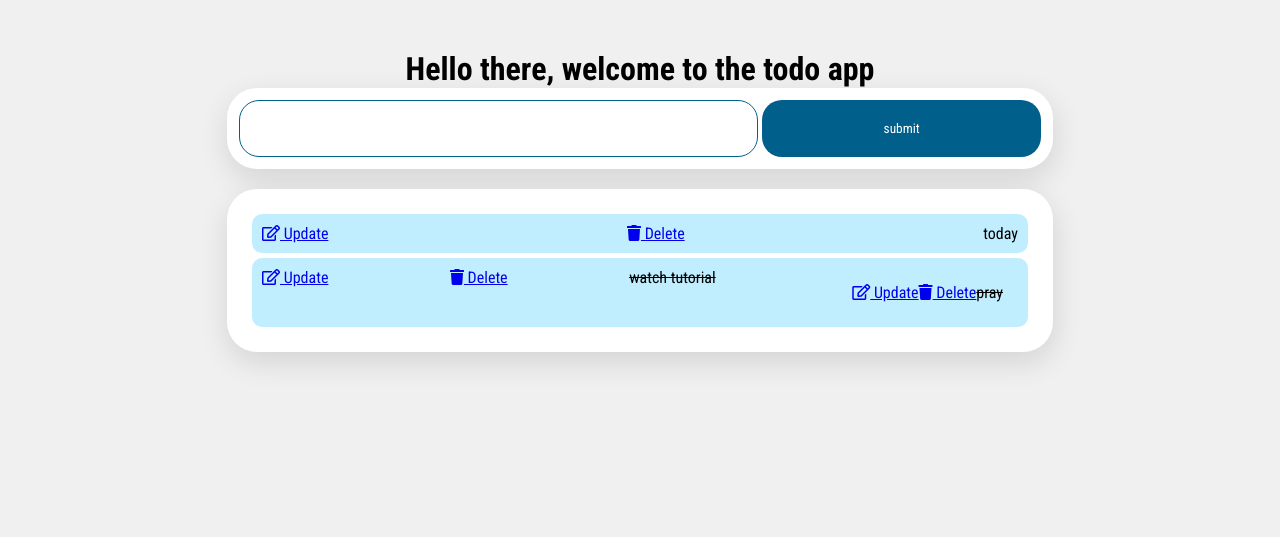
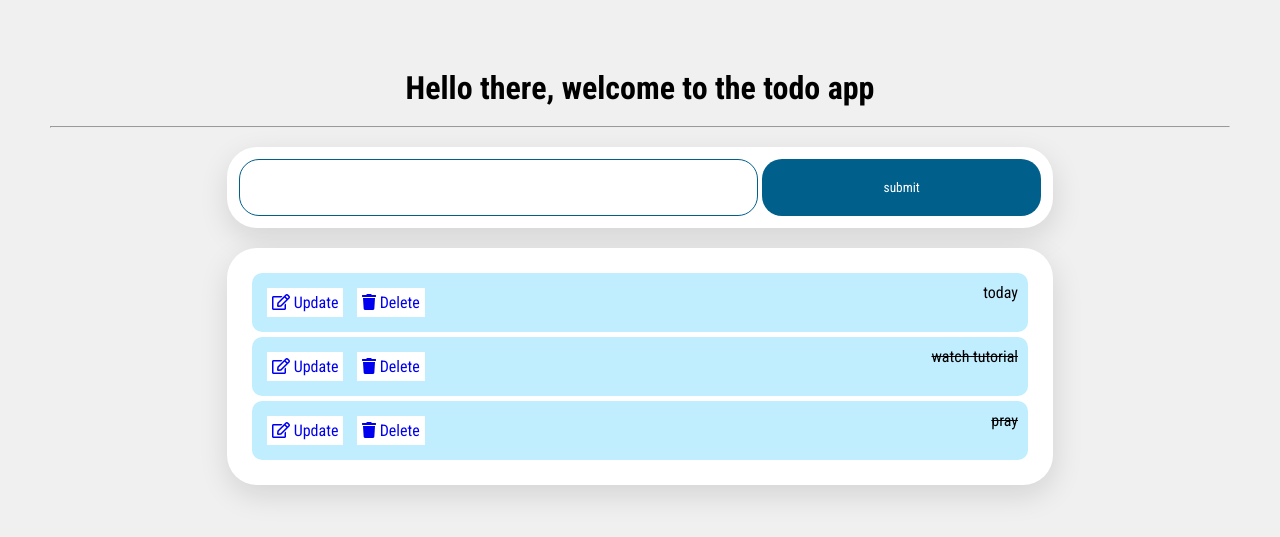
Before and after one commit to funsojoba/django_todo_app, a Django app: page / in a window 1280 px wide. Shown: the top 537 px of the page. Run offline with Django 3.2, Linux system fonts and the light colour scheme; data comes from the database, SQL or seed files in the repository; both versions use the stored data as it was after the commit.

Commit message:
finished up on template rendering

```diff
--- a/todoapp/static/todoapp/style.css
+++ b/todoapp/static/todoapp/style.css
@@ -83,6 +83,14 @@ h1 {
           justify-content: space-between;
 }
 
+.work .todo a {
+  padding: 5px;
+  display: inline-block;
+  background: #fff;
+  margin: 5px;
+  text-decoration: none;
+}
+
 @media only screen and (max-width: 600px) {
   .work, .forms {
     width: 100%;
--- a/todoapp/static/todoapp/style.scss
+++ b/todoapp/static/todoapp/style.scss
@@ -63,6 +63,15 @@ h1{
     border-radius: 10px;
     display: flex;
     justify-content: space-between;
+
+    a{
+        padding: 5px;
+        display: inline-block;
+        background: #fff;
+        margin: 5px;
+        text-decoration: none;
+
+    }
 }
 
 @media only screen and (max-width:600px) {
--- /dev/null
+++ b/todoapp/templates/todoapp/header.html
@@ -0,0 +1,5 @@
+<br>
+<h1>Hello there, welcome to the todo app</h1>
+<br>
+<hr>
+<br>
--- a/todoapp/templates/todoapp/index.html
+++ b/todoapp/templates/todoapp/index.html
@@ -11,7 +11,8 @@
 </head>
 <body>
 
-<h1>Hello there, welcome to the todo app</h1>
+{% include 'todoapp/header.html'%}
+
 <div class="forms">
     <form action="/" method="post">
         {% csrf_token %}
@@ -22,18 +23,24 @@
 </div>
 <div class="work">
 {% for row in tasks %}
+    {% if row.completed == True%}
     <div class="todo">
+        <div class="icons">
             <a href="{% url 'update_task' row.id %}"><i class="far fa-edit"></i> Update</a>
             <a href="{% url 'delete' row.id %}"><i class="fas fa-trash"></i>  Delete</a>
-        {% if row.completed == True %}
-        <span style="text-decoration:line-through;">{{row}}</span>
-        {% else %}
-        <span>{{row}}</span>
-
+        </div>
+            <p style="text-decoration:line-through;">{{row}}</p>
     </div>
-
+    {% else%}
+    <div class="todo">
+        <div class="icons">
+            <a href="{% url 'update_task' row.id %}"><i class="far fa-edit"></i> Update</a>
+            <a href="{% url 'delete' row.id %}"><i class="fas fa-trash"></i>  Delete</a>
+        </div>
+        <p>{{row}}</p>
+    </div>
     {% endif %}
-    {% endfor%}
+{% endfor%}
 </div>
 
 
```
Also changed, not shown: todoapp/templates/todoapp/main_temp.html (added, +15 -0 lines), todoapp/templates/todoapp/update_task.html (+3 -9 lines), db.sqlite3, 1 other file.
